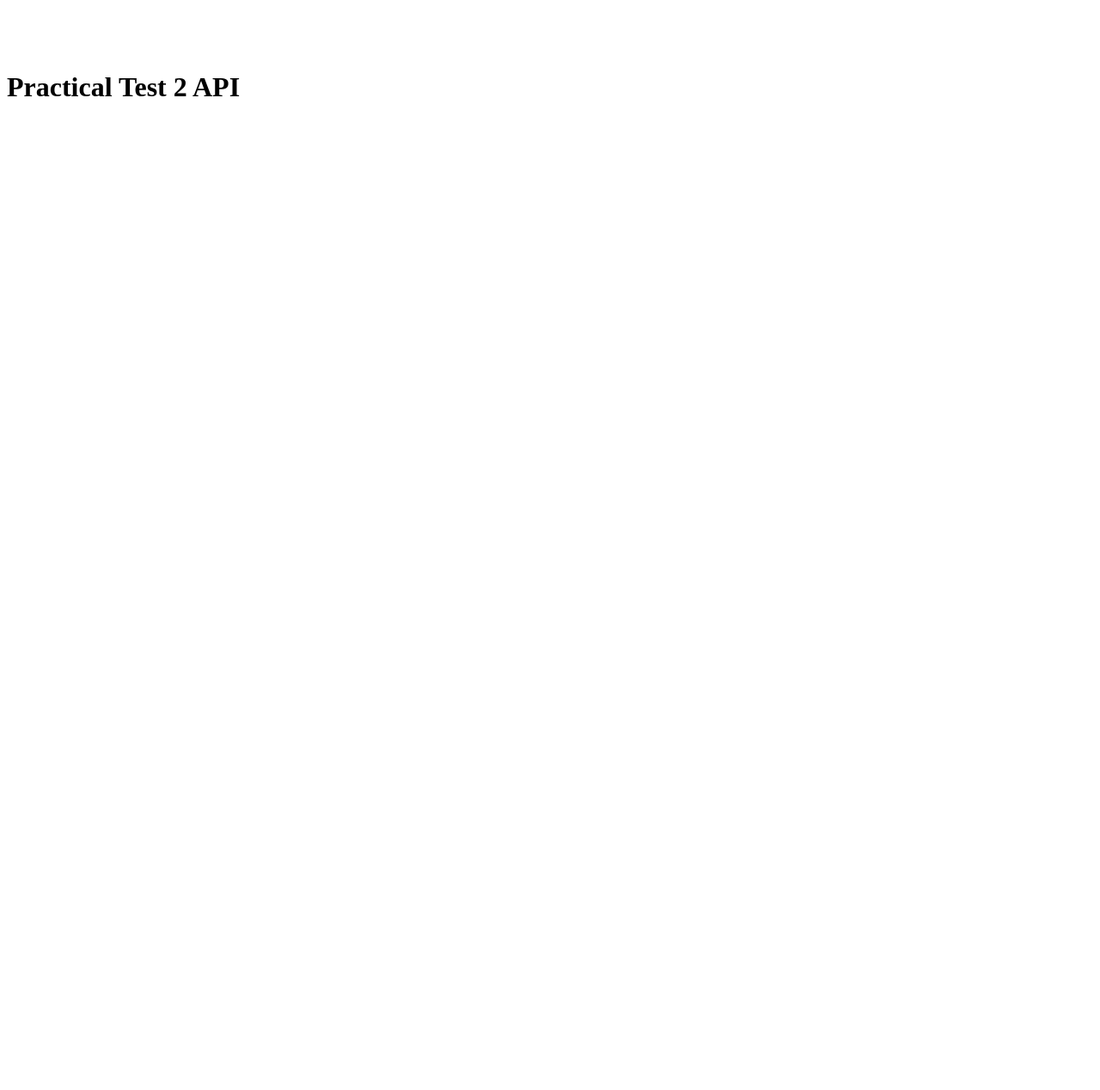
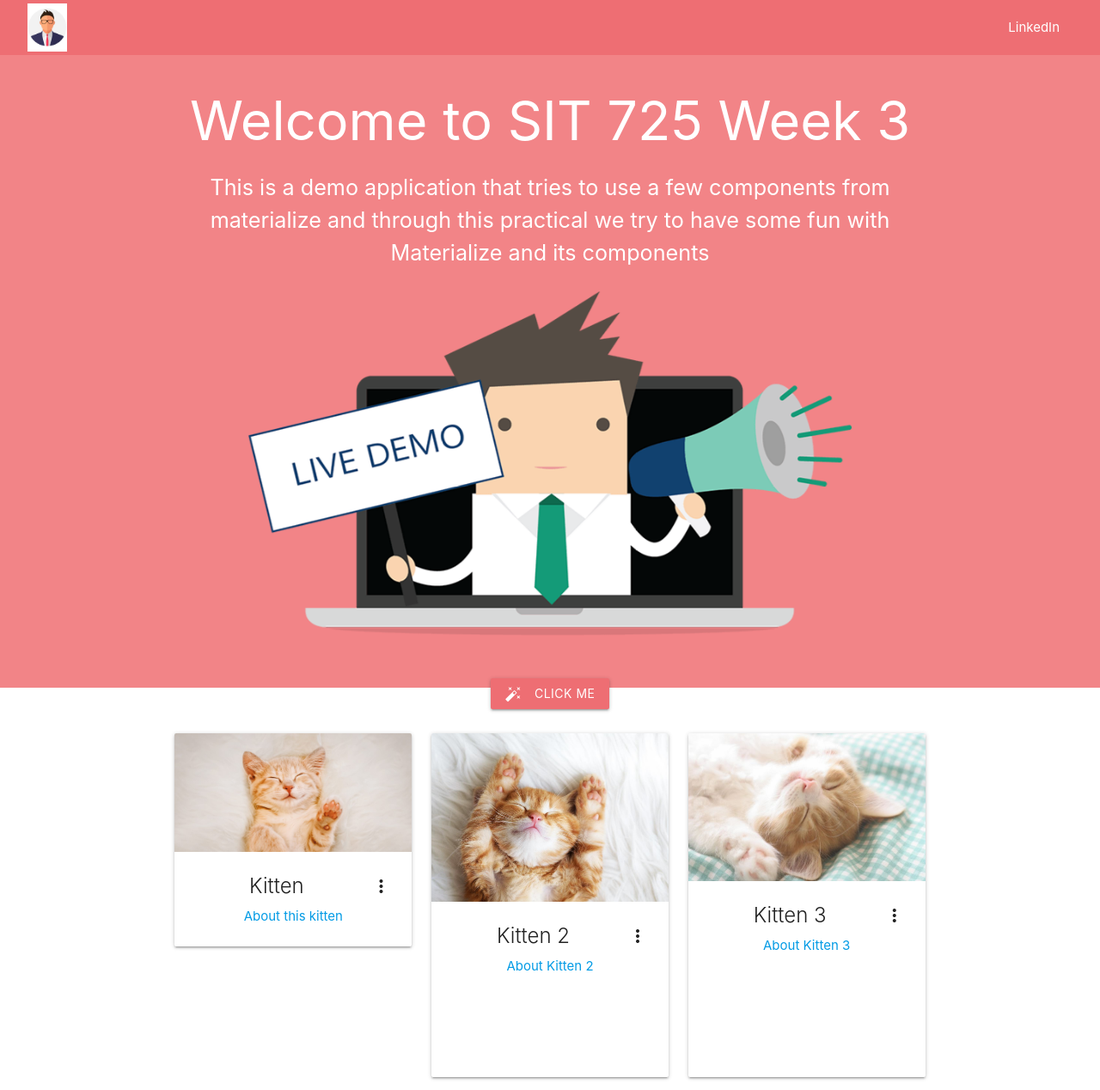
Before and after one commit to cheshan07/sit725-2024-t1-prac5, a website: page index.html in a window 1280 px wide. Shown: the whole page at 86% size. Before the commit the page ends 800 px from the top, so only its background shows below. Drawn offline with nearby package versions, Linux system fonts and the light colour scheme.

Commit message:
Form Submit Added
20/03/2024 Form Submit Function Added

```diff
--- /dev/null
+++ b/CSS/styles.css
@@ -0,0 +1,21 @@
+.navbar-size {
+    width: 95%;
+    margin: 0 auto;
+    }
+    .user-image-size {
+    height: 56px;
+    margin: 4px 0;
+    }
+    .main-body {
+    background-color: #F28487;
+    color: white;
+    height: calc(100vh - 64px);
+    }
+    .materialboxed-image {
+    margin: 0 auto;
+    height: 400px;
+    }
+    .click-me-button {
+    background-color: #EE6E73;
+    margin-top: 50px;
+    }
--- a/index.html
+++ b/index.html
@@ -2,17 +2,99 @@
   <head>
     <meta charset="utf-8">
     <meta name="viewport" content="width=device-width, initial-scale=1">
-
-  <title>SIT 725 Prac 2</title>
+    <title>SIT 725 Prac 3</title>
+    <meta name="description" content="basic template for SIT 725 Prac 3">
+    <meta name="author" content="SitePoint">
+    <meta property="og:title" content="SIT 725 Prac 3">
+    <meta property="og:type" content="website">
+    <meta property="og:description" content="basic template for SIT 725 Prac 3">
+    <!-- Compiled and minified CSS -->
+    <link rel="stylesheet" href="https://cdnjs.cloudflare.com/ajax/libs/materialize/1.0.0/css/materialize.min.css">
+    <link href="https://fonts.googleapis.com/icon?family=Material+Icons" rel="stylesheet">
+    <!-- Custom Style Sheet-->
+    <link rel="stylesheet" href="css/styles.css">
  </head>
-
  <body>
+  <nav>
+     <div class="nav-wrapper navbar-size">
+        <a href="#" class="brand-logo"><img class="user-image-size" src="images/user-image.jpg" /></a>
+        <ul id="nav-mobile" class="right hide-on-med-and-down">
+           <li><a target="_blank" href="https://www.linkedin.com/in/navit-choudhary-5133b9104/">LinkedIn</a></li>
+        </ul>
+     </div>
+  </nav>
+  <main class="main-body">
      <div class="container">
-                <div class="column">
-                    <div class="col s12">
-                        <h1 id="heading" class="center-align">Practical Test 2 API</h1>
+        <div class="row">
+           <div class="col s12 center-align">
+              <h1 id="heading">Welcome to SIT 725 Week 3</h1>
+              <p class="flow-text">This is a demo application that tries to use a few components from materialize and through this practical we try to
+                 have some fun with Materialize and its components
+              </p>
+           </div>
+           <div class="col s12 center-align">
+              <img class="materialboxed materialboxed-image" src="images/livedemo.png">
+           </div>
+           <div class="col s12 center-align">
+              <a class="waves-effect waves-light btn click-me-button modal-trigger" data-target="modal1" id="clickMeButton"><i class="material-icons left">auto_fix_high</i>Click Me</a>
+           </div>
+        </div>
+        <div class="row"  id="card-section">
+           <div class="col s4 center-align">
+              <div class="card">
+                 <div class="card-image waves-effect waves-block waves-light">
+                    <img class="activator" src="images/kitten.jpg">
+                 </div>
+                 <div class="card-content">
+                    <span class="card-title activator grey-text text-darken-4">Kitten<i class="material-icons right">more_vert</i></span>
+                    <p><a href="#">About this kitten</a></p>
+                 </div>
+                 <div class="card-reveal">
+                    <span class="card-title grey-text text-darken-4">Kitten<i class="material-icons right">close</i></span>
+                    <p class="card-text">Hello There! I just wanted to say HI to you guys. See ya!</p>
                  </div>
               </div>
            </div>
+        </div>
+     </div>
+     <div id="modal1" class="modal modal-fixed-footer">
+      <div class="row modal-content">
+         <form class="col s12">
+            <div class="row">
+               <div class="input-field col s6">
+                  <input placeholder="Placeholder" id="first_name" type="text" class="validate">
+                  <label for="first_name">First Name</label>
+               </div>
+               <div class="input-field col s6">
+                  <input id="last_name" type="text" class="validate">
+                  <label for="last_name">Last Name</label>
+               </div>
+            </div>
+            <div class="row">
+               <div class="input-field col s12">
+                  <input id="password" type="password" class="validate">
+                  <label for="password">Password</label>
+               </div>
+            </div>
+            <div class="row">
+               <div class="input-field col s12">
+                  <input id="email" type="email" class="validate">
+                  <label for="email">Email</label>
+               </div>
+            </div>
+            <div class="row">
+               <div class="input-field col s12 center-align">
+                  <a class="waves-effect waves-light btn" id="formSubmit">submit</a>
+               </div>
+            </div>
+         </form>
+      </div>
+   </div>
+  </main>
+  <script src="https://code.jquery.com/jquery-3.6.0.min.js" integrity="sha256-/xUj+3OJU5yExlq6GSYGSHk7tPXikynS7ogEvDej/m4="
+     crossorigin="anonymous"></script>
+  <!-- Compiled and minified JavaScript -->
+  <script src="https://cdnjs.cloudflare.com/ajax/libs/materialize/1.0.0/js/materialize.min.js"></script>
+  <script src="js/scripts.js"></script>
 </body>
 </html>
--- /dev/null
+++ b/js/scripts.js
@@ -0,0 +1,46 @@
+const cardList = [
+    {
+        title: "Kitten 2",
+        image: "images/kitten2.jpg",
+        link: "About Kitten 2",
+        desciption: "Demo desciption about kitten 2"
+    },
+    {
+        title: "Kitten 3",
+        image: "images/kitten3.jpg",
+        link: "About Kitten 3",
+        desciption: "Demo desciption about kitten 3"
+    }
+]
+const clickMe = () => {
+    alert("Thanks for clicking me. Hope you have a nice day!")
+}
+const submitForm = () => {
+    let formData = {};
+    formData.first_name = $('#first_name').val();
+    formData.last_name = $('#last_name').val();
+    formData.password = $('#password').val();
+    formData.email = $('#email').val();
+    console.log("Form Data Submitted: ", formData);
+}
+const addCards = (items) => {
+    items.forEach(item => {
+        let itemToAppend = '<div class="col s4 center-align">' +
+            '<div class="card medium"><div class="card-image waves-effect waves-block waves-light"><img class="activator" src="' + item.image + '">' +
+            '</div><div class="card-content">' +
+            '<span class="card-title activator grey-text text-darken-4">' + item.title + '<i class="material-icons right">more_vert</i></span><p><a href="#">' + item.link + '</a></p></div>' +
+            '<div class="card-reveal">' +
+            '<span class="card-title grey-text text-darken-4">' + item.title + '<i class="material-icons right">close</i></span>' +
+            '<p class="card-text">' + item.desciption + '</p>' +
+            '</div></div></div>';
+        $("#card-section").append(itemToAppend)
+    });
+}
+$(document).ready(function () {
+    $('.materialboxed').materialbox();
+    $('#formSubmit').click(() => {
+        submitForm();
+    })
+    addCards(cardList);
+    $('.modal').modal();
+});
```
Also changed, not shown: images/kitten.jpg (added), images/kitten2.jpg (added), images/kitten3.jpg (added), images/livedemo.png (added), images/user-image.jpg (added). Lines whose indentation alone changed are shown as unchanged.
